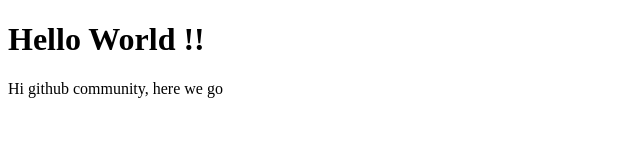
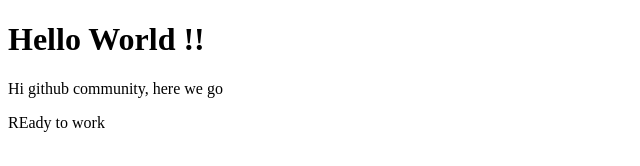
Before and after one commit to SayyedSuheir/demoapp, a plain HTML site: page index.html in a window 1280 px wide. Shown: the whole page, without its empty margins (0-640 px from the left). Drawn offline with Linux system fonts and the light colour scheme.

Commit message:
testing branch

```diff
--- a/index.html
+++ b/index.html
@@ -8,5 +8,6 @@
 <body>
     <h1>Hello World !!</h1>
     <p>Hi github community, here we go</p>
+    <p>REady to work</p>
 </body>
 </html>
```
